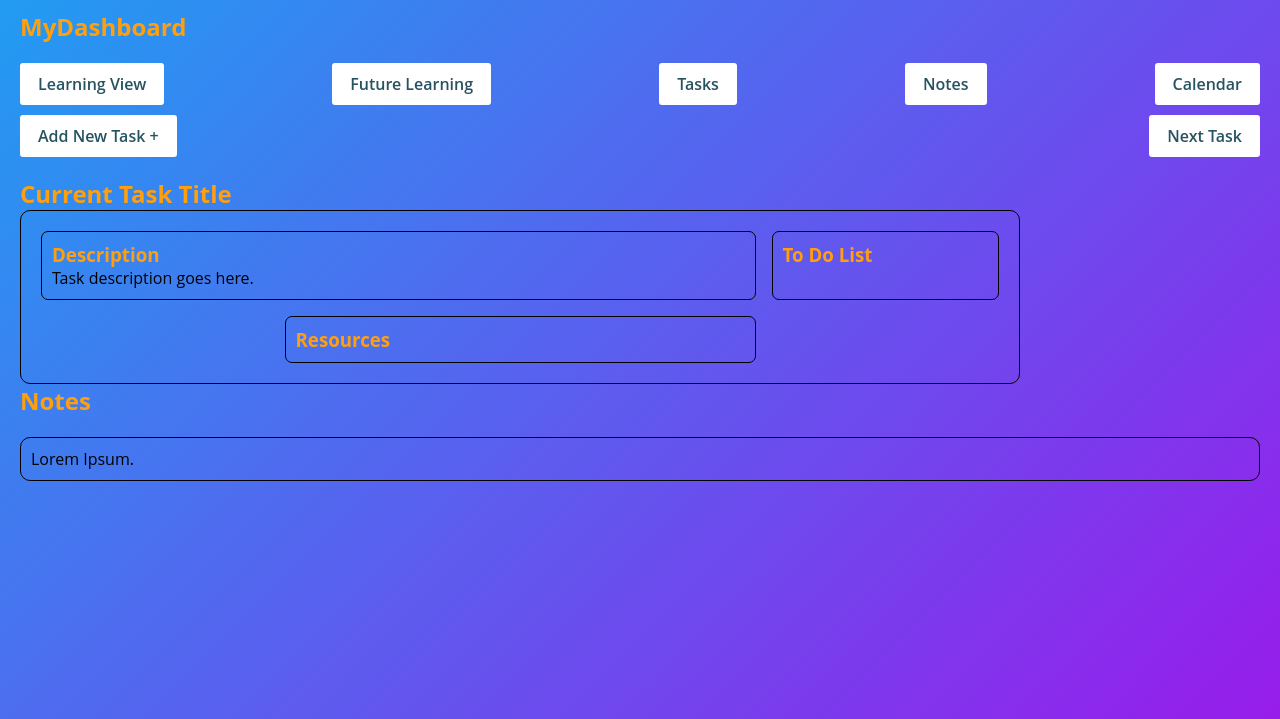
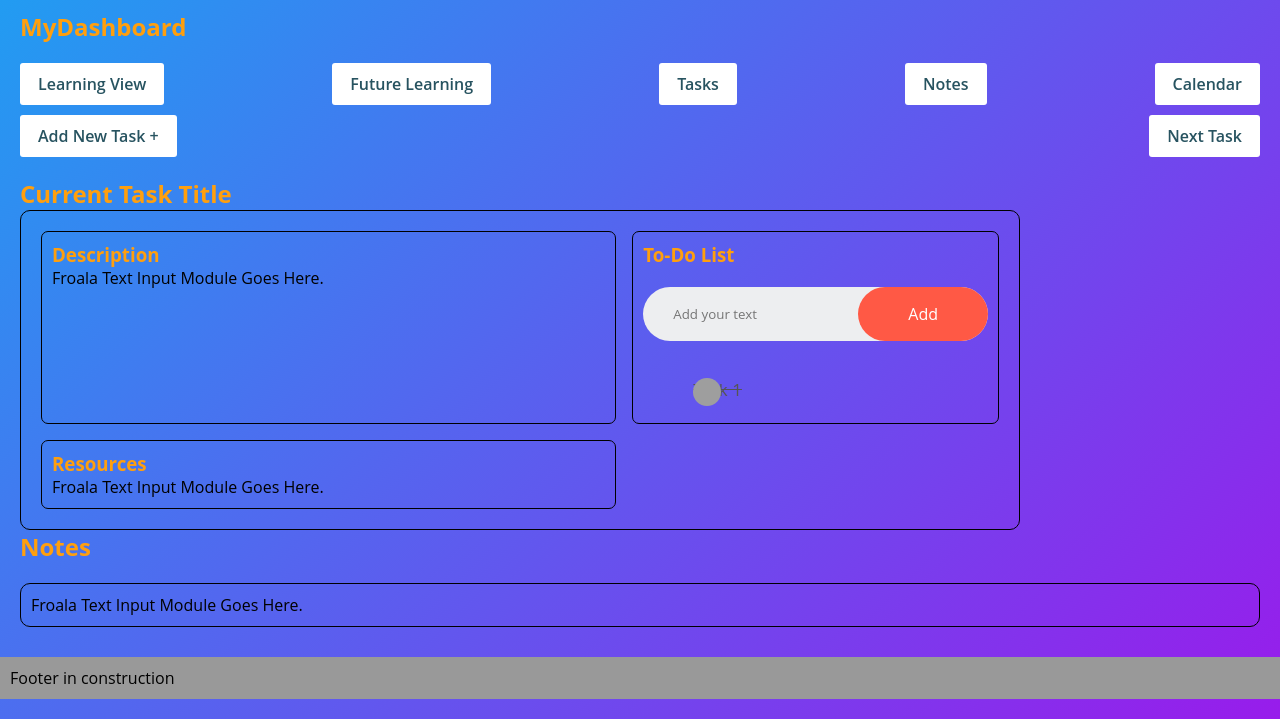
Before and after one commit to devmike93/MyLearnLobby, a Flask app: template flask_web_app/templates/dashboard.html in a window 1280 px wide. Shown: the part 81-800 px from the top of the page. Run offline with Flask 3, Linux system fonts and the light colour scheme; the template is opened without the code that fills it, so the values that code supplies are empty; grey boxes are pictures that could not be loaded.

Commit message:
some changes to dashboard css

```diff
--- /dev/null
+++ b/flask_web_app/static/scripts/todolist.js
@@ -0,0 +1,41 @@
+const inputBox = document.getElementById("input-box");
+const listContainer = document.getElementById("list-container");
+
+//adds item to To-do List
+function addListItem(){
+    if(inputBox.value === ''){
+        alert("You must write something!");
+    }
+    else{
+        let li = document.createElement("li");
+        li.innerHTML = inputBox.value;
+        listContainer.appendChild(li);
+        let span = document.createElement("span");
+        span.innerHTML = "\u00d7";
+        li.appendChild(span);
+    }
+    inputBox.value = "";
+    saveData();
+}
+
+//uncheck an item + delete an item from list
+listContainer.addEventListener("click", function(e){
+    if(e.target.tagName === "LI"){
+        e.target.classList.toggle("checked");
+    }
+    else if(e.target.tagName === "SPAN"){
+        e.target.parentElement.remove();
+        saveData();
+    }
+}, false);
+
+//****How to save to user's database? I dunno
+//save data to browser(local storage)
+function saveData(){
+    localStorage.setItem("data", listContainer.innerHTML);
+}
+//display data henever website is opened again
+function showListItems(){
+    listContainer.innerHTML = localStorage.getItem("data")
+}
+showListItems();
--- a/flask_web_app/styles/dashboard.css
+++ b/flask_web_app/styles/dashboard.css
@@ -183,14 +183,114 @@
     grid-column: 1/span 3;
 }
 
+.task-details > div:nth-child(2) {
+    grid-column: 4/span 1;
+}
+
 .task-details > div:nth-child(3) {
-    grid-column: 2/span 2;
+    grid-column: 1/span 3;
 }
 
 .notes {
     border: 1px solid #000;
     border-radius: 10px;
 }
+
+/* to do list section */
+.container{
+    width: 100%;
+    min-height: 100vh;
+    background: none;
+    padding: 10px;
+}
+
+.todo-app{
+    width: 100%;
+    max-width:fit-content;
+    background: none;
+    padding: 40px 30px 70px;
+    border-radius: 10px;
+}
+
+.todo-app h3{
+    color:rgb(255, 159, 14);
+    display: flex;
+    align-items: center;
+    margin-bottom: 20px;
+}
+
+.todo-app .row{
+    display: flex;
+    align-items: center;
+    justify-content: space-between;
+    background: #edeef0;
+    border-radius: 30px;
+    padding-left: 20px;
+    margin-bottom: 25px;
+}
+
+.todo-app input{
+    flex:1;
+    border:none;
+    background: transparent;
+    padding: 10px;
+    font-weight: 14px;
+}
+
+.todo-app .row button{
+    border:none;
+    outline: none;
+    padding: 16px 50px;
+    background: #ff5945;
+    color: white;
+    font-size: 16px;
+    cursor: pointer;
+    border-radius: 40px;
+}
+
+.todo-app li{
+    list-style: none;
+    font-size: 17px;
+    padding: 12px 8px 12px 50px;
+    user-select: none;
+    cursor: pointer;
+    position:relative;
+}
+.todo-app ul li::before{
+    content: '';
+    position:absolute;
+    height: 28px;
+    width: 28px;
+    border-radius: 50%;
+    /* background-image: url(images/unchecked.png); */
+    background-size: cover;
+    background-size: cover;
+    background-position: center;
+    top: 12px;
+}
+.todo-app ul li.checked {
+    color: #555;
+    text-decoration: line-through;
+}
+.todo-app ul li.checked::before{
+    background-image: url(images/checked.png);
+}
+
+.todo-app ul li span{
+    position:absolute;
+    right: 0;
+    top: 5px;
+    width: 40px;
+    height: 40px;
+    font-size: 22px;
+    color: #444;
+    line-height: 40px;
+    text-align: center;
+}
+.todo-app ul li span:hover{
+    background: #edeef0;
+}
+
 
 /* .task-column h3 {
     margin-top: 0;
@@ -223,6 +323,14 @@
     border: 1px solid #000;
     padding: 10px;
     margin-top: 20px;
+}
+
+footer{
+    bottom:0;
+    position:relative;
+    padding: 10px;
+    margin-top: 30px;
+    background-color: #999;
 }
 
 @media (max-width: 576px) {
--- a/flask_web_app/templates/dashboard.html
+++ b/flask_web_app/templates/dashboard.html
@@ -6,11 +6,13 @@
     <title>MyDashboard</title>
     <link rel="stylesheet" href="https://fonts.googleapis.com/css2?family=Material+Symbols+Rounded:opsz,wght,FILL,GRAD@48,400,0,0">
     <link rel="stylesheet" href="../styles/dashboard.css">
+    <script src="../static/scripts/todolist.js"></script>
+
 </head>
 <body>
     <header>
         <div class="navbar">
-            <a href="index.html" class="logo">
+            <a href="landingPage.html" class="logo">
                 <h2>MyLearnLobby</h2>
             </a>
             <div class="user-section">
@@ -41,25 +43,24 @@
                 <div class="descript">
                     <h3>Description</h3>
                     <div class="des-content">
-                    <p>Task description goes here.</p>
+                    <p>Froala Text Input Module Goes Here.</p>
                     </div>
                 </div>
-                <div class="todolist">
-                    <h3>To Do List</h3>
-                    <div class="todo-content">
-                    <!-- <ul>
-                        <li>not selected</li>
-                        <li>selected</li>
-                        <li>indeterminate</li>
-                        <li class="disabled">disabled</li>
-                        <li class="disabled selected">disabled selected</li>
-                        <li class="disabled indeterminate">disabled indeterminate</li>
-                    </ul> -->
-                    </div>
+                <div class="todo-app">
+                    <h3>To-Do List</h3>
+                        <div class="row">
+                        <input type="'text" id="input-box" placeholder="Add your text">
+                        <button onclick="addListItem()">Add</button>
+                        </div>
+                    <ul id="list-container">
+                        <li class="checked">Task 1</li>
+
+                    </ul>
                 </div>
                 <div class="resources">
                     <h3>Resources</h3>
                     <div class="res-content">
+                        Froala Text Input Module Goes Here.
                     <!-- <ul>
                         <li><a href="#">https://Item One/link</a></li>
                         <li><a href="#">https://Item Two/link</a></li>
@@ -70,8 +71,12 @@
         </section>
         <h2>Notes</h2>
         <section class="notes">
-            <p>Lorem Ipsum.</p>
+            <p>Froala Text Input Module Goes Here.</p>
         </section>
     </main>
+    <footer>
+        Footer in construction
+    </footer>
+<script src="../static/scripts/todolist.js"></script>
 </body>
 </html>
```
